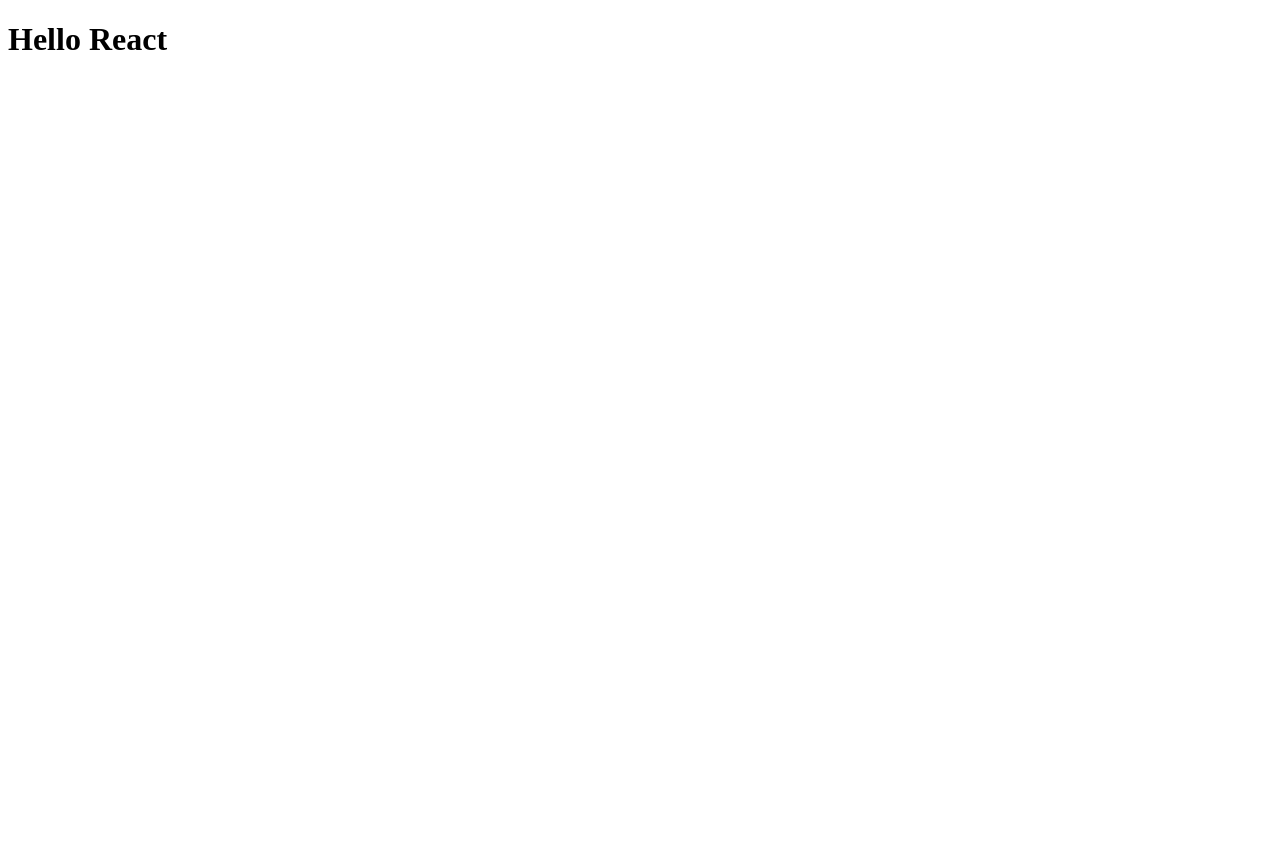
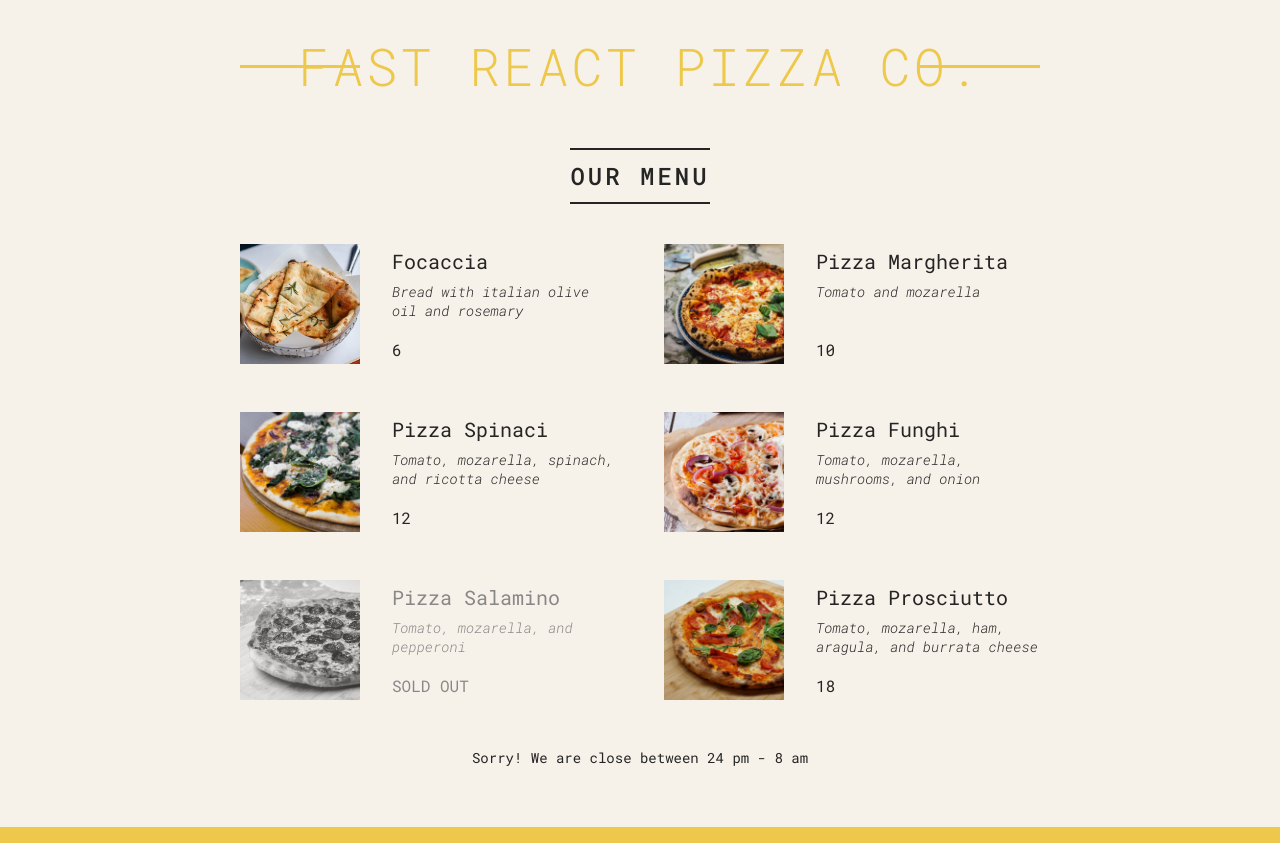
Before and after one commit to 10urkarasu/pizza-menu, a React app: page / in a window 1280 px wide. Before the commit the page ends 800 px from the top, so only its background shows below. Built offline with nearby package versions, Linux system fonts and the light colour scheme.

Commit message:
Final Commit

```diff
--- a/public/index.html
+++ b/public/index.html
@@ -24,7 +24,7 @@
       work correctly both with client-side routing and a non-root public URL.
       Learn how to configure a non-root public URL by running `npm run build`.
     -->
-    <title>React App</title>
+    <title>Reac Pizza Co.</title>
   </head>
   <body>
     <noscript>You need to enable JavaScript to run this app.</noscript>
--- a/src/index.js
+++ b/src/index.js
@@ -1,12 +1,125 @@
 import React from "react";
 import { createRoot } from "react-dom/client";
+import "./index.css";
+
+const pizzaData = [
+  {
+    name: "Focaccia",
+    ingredients: "Bread with italian olive oil and rosemary",
+    price: 6,
+    photoName: "pizzas/focaccia.jpg",
+    soldOut: false,
+  },
+  {
+    name: "Pizza Margherita",
+    ingredients: "Tomato and mozarella",
+    price: 10,
+    photoName: "pizzas/margherita.jpg",
+    soldOut: false,
+  },
+  {
+    name: "Pizza Spinaci",
+    ingredients: "Tomato, mozarella, spinach, and ricotta cheese",
+    price: 12,
+    photoName: "pizzas/spinaci.jpg",
+    soldOut: false,
+  },
+  {
+    name: "Pizza Funghi",
+    ingredients: "Tomato, mozarella, mushrooms, and onion",
+    price: 12,
+    photoName: "pizzas/funghi.jpg",
+    soldOut: false,
+  },
+  {
+    name: "Pizza Salamino",
+    ingredients: "Tomato, mozarella, and pepperoni",
+    price: 15,
+    photoName: "pizzas/salamino.jpg",
+    soldOut: true,
+  },
+  {
+    name: "Pizza Prosciutto",
+    ingredients: "Tomato, mozarella, ham, aragula, and burrata cheese",
+    price: 18,
+    photoName: "pizzas/prosciutto.jpg",
+    soldOut: false,
+  },
+];
 
 function App() {
   return (
-    <>
-      <h1>Hello React</h1>
-    </>
+    <div className="container">
+      <Header />
+      <Menu />
+      <Footer />
+    </div>
   );
+}
+
+function Header() {
+  return (
+    <header className="header">
+      <h1>Fast React Pizza Co.</h1>
+    </header>
+  );
+}
+
+function Menu() {
+  const pizzas = pizzaData;
+  //const pizzas = [];
+  return (
+    <main className="menu">
+      <h2>Our Menu</h2>
+      {pizzas.length > 0 ? (
+        <ul className="pizzas">
+          {pizzaData.map((pizza) => (
+            <Pizza pizza={pizza} key={pizza.name} />
+          ))}
+        </ul>
+      ) : (
+        <p>Sorry we haven't prepared our menu yet</p>
+      )}
+    </main>
+  );
+}
+
+function Pizza({ pizza }) {
+  return (
+    <li className={`pizza ${pizza.soldOut ? "sold-out" : ""}`}>
+      <img src={pizza.photoName} alt={pizza.name} />
+      <div>
+        <h3>{pizza.name}</h3>
+        <p>{pizza.ingredients}</p>
+        <span>{pizza.soldOut ? "SOLD OUT" : pizza.price}</span>
+      </div>
+    </li>
+  );
+}
+
+function Footer() {
+  const hour = new Date().getHours();
+  const openHour = 8;
+  const closeHour = 24;
+  const isOpen = hour >= openHour && hour <= closeHour;
+  console.log(isOpen);
+  return (
+    <footer className="footer">
+      {isOpen ? (
+        <div className="order">
+          <p>
+            Welcome! We are open between {openHour} am - {closeHour} pm
+          </p>
+          <button className="btn">Order</button>
+        </div>
+      ) : (
+        <p>
+          Sorry! We are close between {closeHour} pm - {openHour} am
+        </p>
+      )}
+    </footer>
+  );
+  //return React.createElement("footer", null, "We're currently open!");
 }
 
 const root = createRoot(document.getElementById("root"));
```
Also changed, not shown: public/data.js (deleted, +0 -44 lines).
